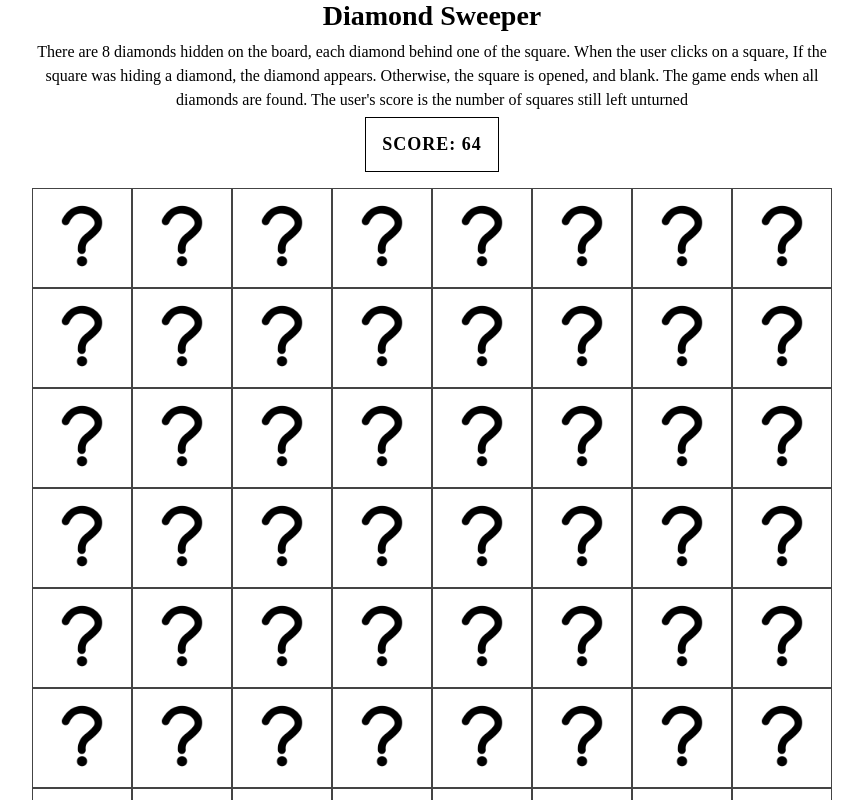
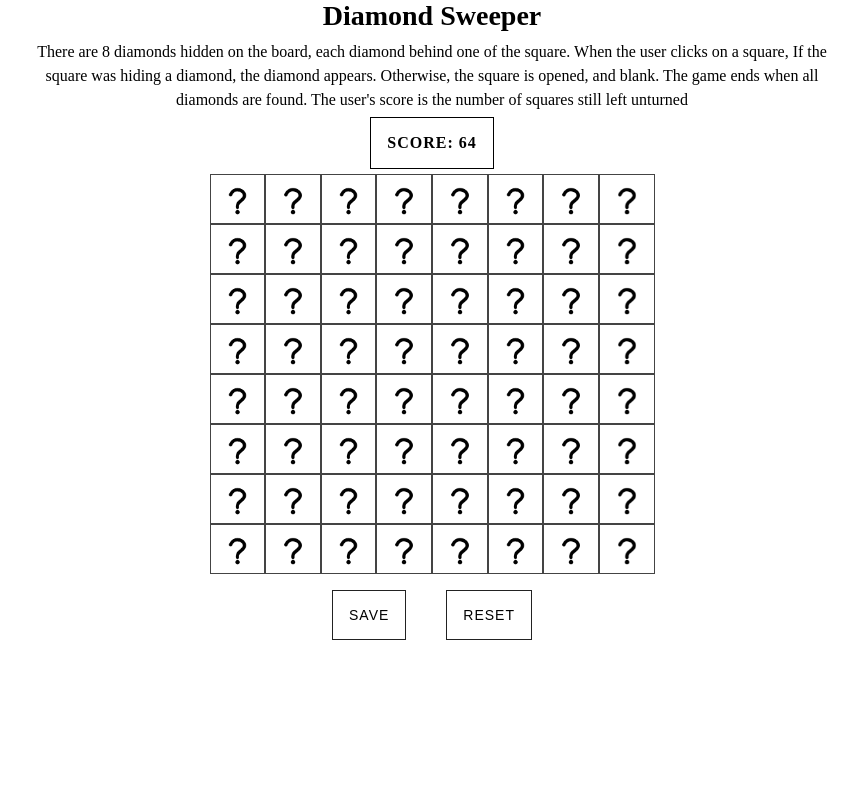
Before and after one commit to guptamadhur/Diamond-Sweeper, a React (Create React App) app: page / in a window 1280 px wide. Shown: the top 800 px of the page, without its empty margins (208-1071 px from the left). Built offline with nearby package versions, Linux system fonts and the light colour scheme.

Commit message:
Diamond Sweeper Code Refractor

```diff
--- a/src/client/component/DiamondSweeper/Board/Board.jsx
+++ b/src/client/component/DiamondSweeper/Board/Board.jsx
@@ -45,7 +45,6 @@ class Board extends React.Component {
   // update score on square click
   updateScore = (index) => {
     //Creating a new copy of state then making changes
-
     const history = this.state.history.slice(0, this.state.stepNumber + 1);
     const current = history[history.length - 1];
     const squares = current.squares.slice();
--- a/src/client/component/DiamondSweeper/Board/board.css
+++ b/src/client/component/DiamondSweeper/Board/board.css
@@ -1,20 +1,17 @@
 .score {
-    font-size: 1.125rem;
+    font-size: 1rem;
     border: 1px solid #000;
     padding: 1rem;
-    margin: 1rem 0;
+    margin: 5px 0;
     display: inline-block;
     text-transform: uppercase;
     letter-spacing: 1px;
-    margin-top: 5px;
 }
 
-.status-info {
-    margin: 0.5rem;
-}
+.status-info {}
 
 .status-info ol {
-    max-height: 500px;
+    max-height: 400px;
     display: flex;
     flex-direction: column;
     flex-wrap: wrap;
@@ -36,11 +33,13 @@
 .board {
     display: flex;
     flex-wrap: wrap;
+    width: 445px;
+    margin: 0 auto;
 }
 
 .board li {
-    flex: 1 1 100px;
-    height: 100px;
+    flex: 1 1 50px;
+    height: 50px;
     border: 1px solid #444;
     cursor: pointer;
     perspective: 1000px;
--- a/src/client/component/DiamondSweeper/index.css
+++ b/src/client/component/DiamondSweeper/index.css
@@ -19,12 +19,12 @@ img {
 }
 
 button {
-  font-size: 1rem;
+  font-size: 0.875rem;
   border: 1px solid #222;
   display: inline-block;
   text-transform: uppercase;
   letter-spacing: 1px;
-  padding: 1rem 1.25rem;
+  padding: 1rem;
   margin: 1rem 1.25rem;
   transition: all 0.3s ease-out;
   cursor: pointer;
```
Lines whose indentation alone changed are shown as unchanged.
